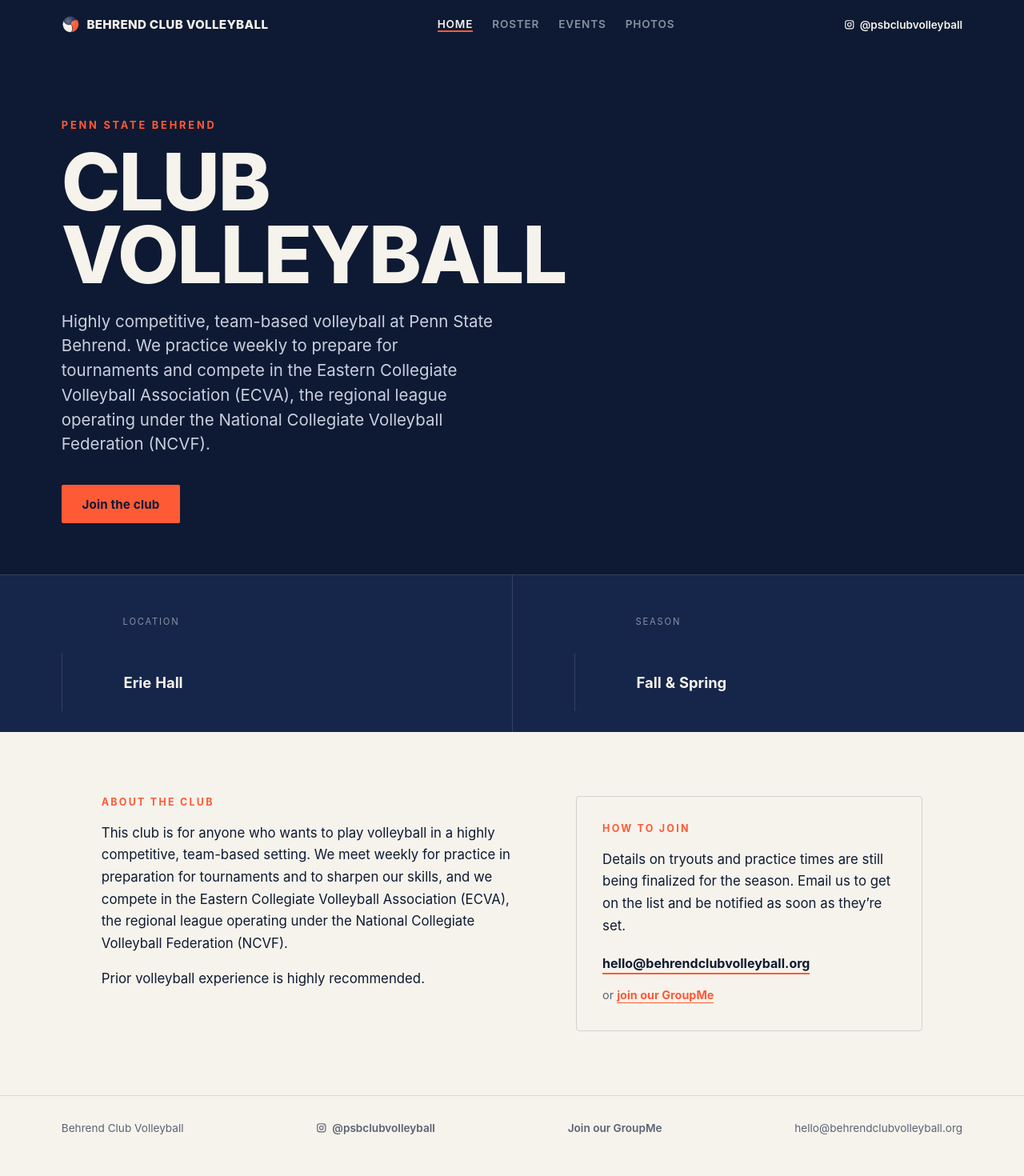
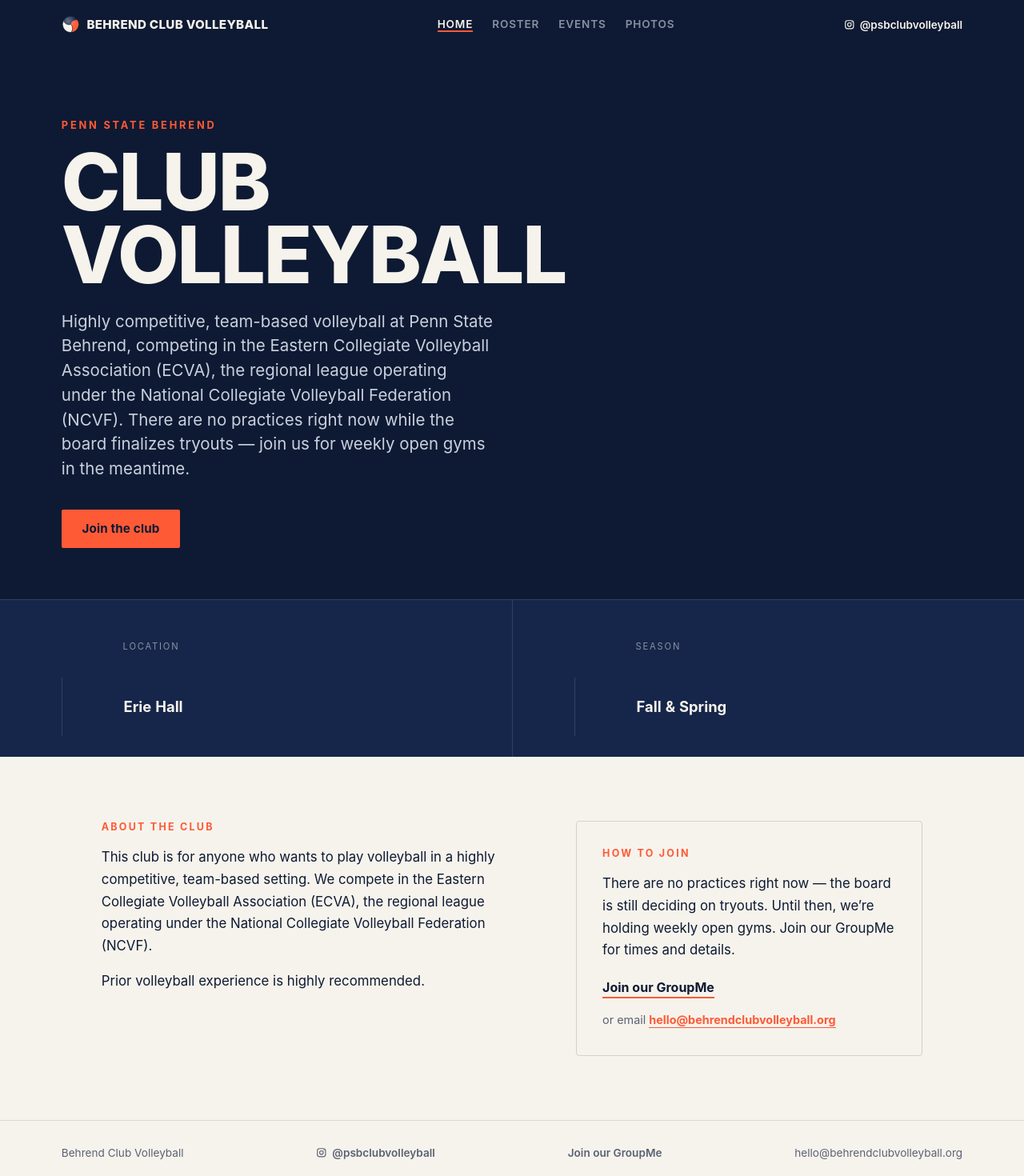
Before and after one commit to PSB-Club-Volleyball/landing-page, a React (Vite) app: page / in a window 1280 px wide. Shown: the top 1470 px of the page at 80% size. Built offline with nearby package versions, Linux system fonts and the light colour scheme.

Commit message:
Update copy: no practices, weekly open gyms while board decides tryouts
Homepage hero, about, and join sections plus the Events placeholder now
reflect that practices are paused while the board finalizes tryouts, and
point to weekly open gyms via the GroupMe link.

```diff
--- a/src/pages/Events.tsx
+++ b/src/pages/Events.tsx
@@ -4,7 +4,7 @@
   return (
     <Placeholder
       title="Events"
-      note="Practice times, tournament dates, and other club events for the season are still being finalized."
+      note="There are no practices right now while the board decides on tryouts. In the meantime, we're holding weekly open gyms &mdash; join our GroupMe below for times and details. Tournament dates will be posted here once the season is set."
     />
   )
 }
--- a/src/pages/Home.tsx
+++ b/src/pages/Home.tsx
@@ -10,11 +10,12 @@
           <span>Volleyball</span>
         </h1>
         <p className="tagline">
-          Highly competitive, team-based volleyball at Penn State Behrend. We
-          practice weekly to prepare for tournaments and compete in the
-          Eastern Collegiate Volleyball Association (ECVA), the regional
-          league operating under the National Collegiate Volleyball
-          Federation (NCVF).
+          Highly competitive, team-based volleyball at Penn State Behrend,
+          competing in the Eastern Collegiate Volleyball Association (ECVA),
+          the regional league operating under the National Collegiate
+          Volleyball Federation (NCVF). There are no practices right now
+          while the board finalizes tryouts &mdash; join us for weekly open
+          gyms in the meantime.
         </p>
         <a className="cta" href={`mailto:${CONTACT_EMAIL}`}>
           Join the club
@@ -38,33 +39,32 @@
             <h2>About the club</h2>
             <p>
               This club is for anyone who wants to play volleyball in a
-              highly competitive, team-based setting. We meet weekly for
-              practice in preparation for tournaments and to sharpen our
-              skills, and we compete in the Eastern Collegiate Volleyball
-              Association (ECVA), the regional league operating under the
-              National Collegiate Volleyball Federation (NCVF).
+              highly competitive, team-based setting. We compete in the
+              Eastern Collegiate Volleyball Association (ECVA), the regional
+              league operating under the National Collegiate Volleyball
+              Federation (NCVF).
             </p>
             <p>Prior volleyball experience is highly recommended.</p>
           </div>
           <div className="join-card">
             <h2>How to join</h2>
             <p>
-              Details on tryouts and practice times are still being finalized
-              for the season. Email us to get on the list and be notified as
-              soon as they&rsquo;re set.
+              There are no practices right now &mdash; the board is still
+              deciding on tryouts. Until then, we&rsquo;re holding weekly
+              open gyms. Join our GroupMe for times and details.
             </p>
-            <a className="signup-link" href={`mailto:${CONTACT_EMAIL}`}>
-              {CONTACT_EMAIL}
+            <a
+              className="signup-link"
+              href={GROUPME_URL}
+              target="_blank"
+              rel="noreferrer"
+            >
+              Join our GroupMe
             </a>
             <p className="or-note">
-              or{' '}
-              <a
-                className="inline-link"
-                href={GROUPME_URL}
-                target="_blank"
-                rel="noreferrer"
-              >
-                join our GroupMe
+              or email{' '}
+              <a className="inline-link" href={`mailto:${CONTACT_EMAIL}`}>
+                {CONTACT_EMAIL}
               </a>
             </p>
           </div>
```
